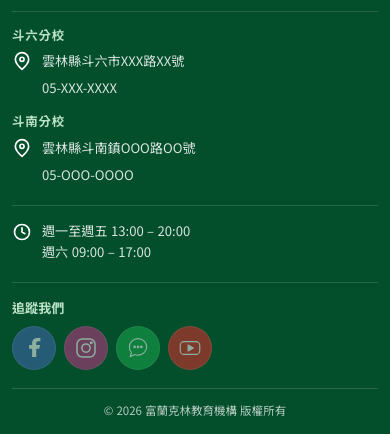
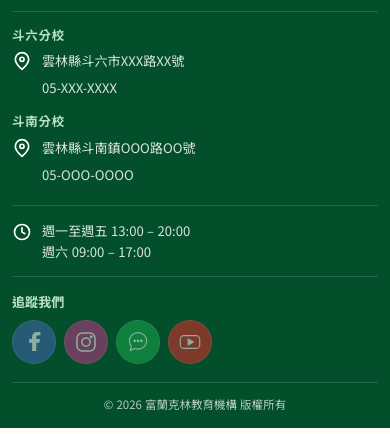
Before and after one commit to JJTsao/Franklin-school, a website built with Vite: page index.html in a window 390 px wide. Shown: the part 7096-7530 px from the top of the page. Built offline with nearby package versions, Linux system fonts and the light colour scheme.

Commit message:
refactor: merge footer hours and social column

```diff
--- a/index.html
+++ b/index.html
@@ -354,9 +354,11 @@
             <p class="footer-phone-number" data-placeholder>05-OOO-OOOO</p>
           </div>
         </address>
-        <div class="footer-contact"><p class="footer-info-item"><svg aria-hidden="true"><use href="#icon-clock"></use></svg><span>週一至週五 13:00 – 20:00<br />週六 09:00 – 17:00</span></p></div>
-        <!-- 社群連結待補：拿到網址後補上 href、移除 aria-disabled 與 title 即可 -->
-        <div class="footer-social"><strong>追蹤我們</strong><div><a aria-disabled="true" title="Facebook 連結待補" aria-label="Facebook（連結待補）" data-placeholder><svg><use href="#icon-facebook"></use></svg></a><a aria-disabled="true" title="Instagram 連結待補" aria-label="Instagram（連結待補）" data-placeholder><svg><use href="#icon-instagram"></use></svg></a><a aria-disabled="true" title="LINE 連結待補" aria-label="LINE（連結待補）" data-placeholder><svg><use href="#icon-line"></use></svg></a><a aria-disabled="true" title="YouTube 連結待補" aria-label="YouTube（連結待補）" data-placeholder><svg><use href="#icon-youtube"></use></svg></a></div></div>
+        <div class="footer-details">
+          <div class="footer-contact"><p class="footer-info-item"><svg aria-hidden="true"><use href="#icon-clock"></use></svg><span>週一至週五 13:00 – 20:00<br />週六 09:00 – 17:00</span></p></div>
+          <!-- 社群連結待補：拿到網址後補上 href、移除 aria-disabled 與 title 即可 -->
+          <div class="footer-social"><strong>追蹤我們</strong><div><a aria-disabled="true" title="Facebook 連結待補" aria-label="Facebook（連結待補）" data-placeholder><svg><use href="#icon-facebook"></use></svg></a><a aria-disabled="true" title="Instagram 連結待補" aria-label="Instagram（連結待補）" data-placeholder><svg><use href="#icon-instagram"></use></svg></a><a aria-disabled="true" title="LINE 連結待補" aria-label="LINE（連結待補）" data-placeholder><svg><use href="#icon-line"></use></svg></a><a aria-disabled="true" title="YouTube 連結待補" aria-label="YouTube（連結待補）" data-placeholder><svg><use href="#icon-youtube"></use></svg></a></div></div>
+        </div>
       </div>
       <div class="container copyright">© <span id="copyright-year"></span> 富蘭克林教育機構 版權所有</div>
     </footer>
--- a/src/styles.css
+++ b/src/styles.css
@@ -380,7 +380,7 @@ html.qa-screenshot-root::-webkit-scrollbar { display: none; }
 .contact-accent--sparkles { right: clamp(10.5rem, 18vw, 17rem); bottom: .45rem; width: clamp(2.5rem, 3.25vw, 3.5rem); opacity: .78; transform: rotate(-8deg); }
 
 .site-footer { padding: 1.5rem 0 .75rem; color: rgba(255, 255, 255, .85); background: var(--green-950); font-size: .82rem; }
-.footer-grid { display: grid; grid-template-columns: 1.35fr 1.2fr 1.05fr .8fr; gap: 0; align-items: stretch; }
+.footer-grid { display: grid; grid-template-columns: 1.35fr 1.2fr 1.05fr; gap: 0; align-items: stretch; }
 .footer-grid > * { min-width: 0; padding-inline: 1.5rem; }
 .footer-grid > :first-child { padding-left: 0; }
 .footer-grid > :last-child { padding-right: 0; }
@@ -398,6 +398,9 @@ html.qa-screenshot-root::-webkit-scrollbar { display: none; }
 .footer-info-item--address svg { margin-top: 0; }
 .footer-info-item--address span { line-height: 1.25rem; }
 .footer-phone-number { padding-left: 1.875rem; }
+.footer-details { display: flex; flex-direction: column; gap: .875rem; }
+.footer-details .footer-contact { padding-bottom: .875rem; border-bottom: .0625rem solid rgba(255, 255, 255, .14); }
+.footer-details .footer-contact p { margin-bottom: 0; }
 .site-footer a:hover { color: #fff; text-decoration: underline; }
 .footer-social > strong { color: #b8e0c3; }
 .footer-social div { display: flex; gap: .5rem; margin-top: .75rem; }
@@ -484,6 +487,8 @@ html.qa-screenshot-root::-webkit-scrollbar { display: none; }
   .footer-grid > * { padding-inline: 1.5rem; border-left: 0; }
   .footer-grid > :nth-child(odd) { padding-left: 0; }
   .footer-grid > :nth-child(even) { padding-right: 0; border-left: .0625rem solid rgba(255, 255, 255, .2); }
+  .footer-grid > address { grid-column: 2; grid-row: 1 / span 2; }
+  .footer-details { grid-column: 1; grid-row: 2; }
 }
 
 /* The classroom group spans nearly the whole source frame.  Recompose before
@@ -638,6 +643,7 @@ html.qa-screenshot-root::-webkit-scrollbar { display: none; }
   .footer-grid { grid-template-columns: 1fr; gap: .875rem; }
   .footer-grid > *, .footer-grid > :nth-child(odd), .footer-grid > :nth-child(even) { padding: 0 0 .875rem; border-left: 0; border-bottom: .0625rem solid rgba(255, 255, 255, .14); }
   .footer-grid > :last-child { padding-bottom: 0; border-bottom: 0; }
+  .footer-grid > address, .footer-details { grid-column: auto; grid-row: auto; }
   .footer-social div { margin-top: .5rem; }
   .site-footer p { margin-bottom: .375rem; }
   .copyright { margin-top: 1.125rem; padding-top: .75rem; }
```
